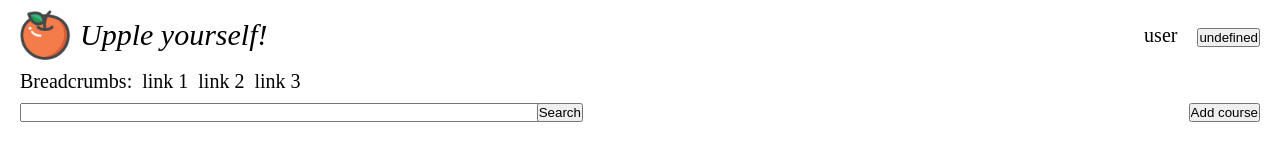
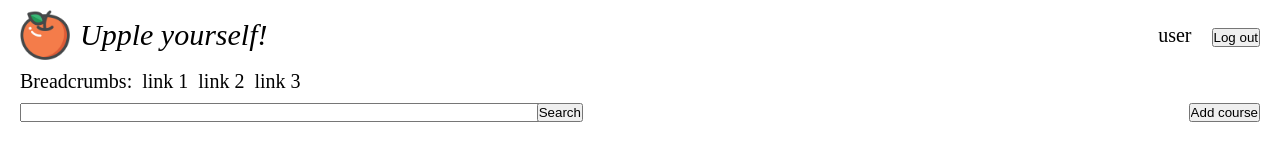
Before and after one commit to mikalai-sokarau/Angular, an Angular app: page / in a window 1280 px wide. Shown: the top 160 px of the page. Built offline with nearby package versions, Linux system fonts and the light colour scheme.

Commit message:
changed login button behavior

```diff
--- a/src/app/components/header/header.component.html
+++ b/src/app/components/header/header.component.html
@@ -7,6 +7,6 @@
   </div>
   <div id="authorization">
     <span>{{login}}</span>
-    <app-button></app-button>
+    <app-button text={{logInButtonText}}></app-button>
   </div>
 </header>
--- a/src/app/components/header/header.component.ts
+++ b/src/app/components/header/header.component.ts
@@ -8,6 +8,7 @@ import { Component, OnInit } from '@angular/core';
 export class HeaderComponent implements OnInit {
 
   login = 'user';
+  logInButtonText = this.login ? "Log out" : "Log in";
 
   constructor() { }
 
```
